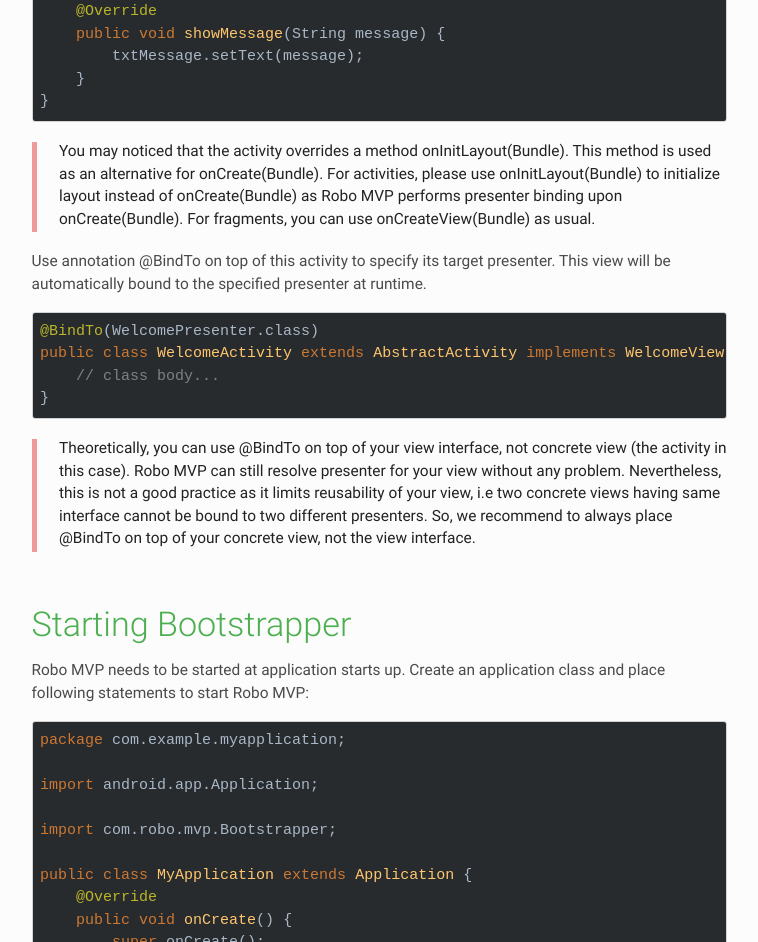
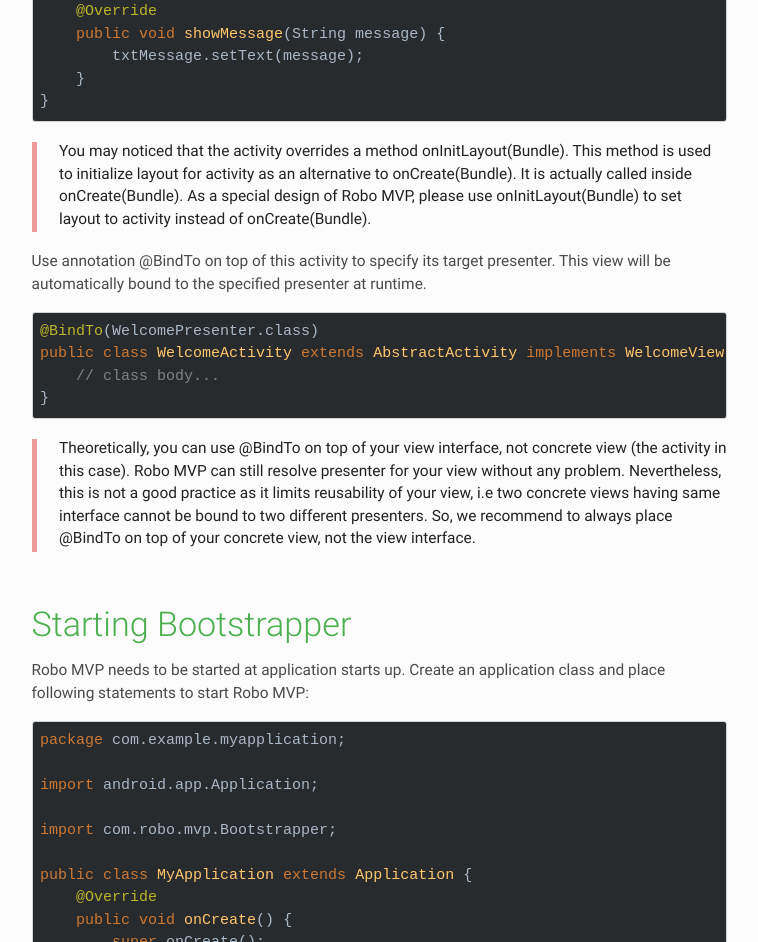
Before and after one commit to robo-creative/robo-creative.github.io, a plain HTML site: page mvp/getting-started.html in a window 1280 px wide. Shown: the part 2610-3552 px from the top of the page, without its empty margins (309-1067 px from the left). Drawn offline with nearby package versions, Linux system fonts and the light colour scheme.

Commit message:
Updated getting started page of MVP

```diff
--- a/mvp/getting-started.html
+++ b/mvp/getting-started.html
@@ -158,7 +158,7 @@
         txtMessage.setText(message);
     }
 }</code></pre>
-                            <blockquote>You may noticed that the activity overrides a method onInitLayout(Bundle). This method is used as an alternative for onCreate(Bundle). For activities, please use onInitLayout(Bundle) to initialize layout instead of onCreate(Bundle) as Robo MVP performs presenter binding upon onCreate(Bundle). For fragments, you can use onCreateView(Bundle) as usual.</blockquote>
+                            <blockquote>You may noticed that the activity overrides a method onInitLayout(Bundle). This method is used to initialize layout for activity as an alternative to onCreate(Bundle). It is actually called inside onCreate(Bundle). As a special design of Robo MVP, please use onInitLayout(Bundle) to set layout to activity instead of onCreate(Bundle).</blockquote>
                             <p>Use annotation @BindTo on top of this activity to specify its target presenter. This view will be automatically bound to the specified presenter at runtime.</p>
 <pre><code class="java">@BindTo(WelcomePresenter.class)
 public class WelcomeActivity extends AbstractActivity implements WelcomeView {
```
